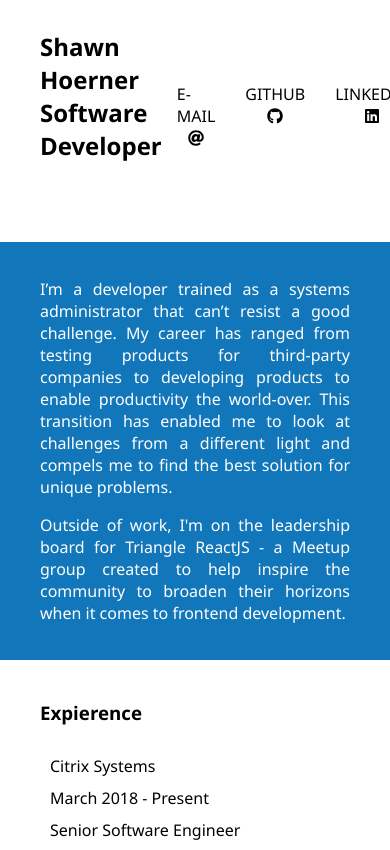
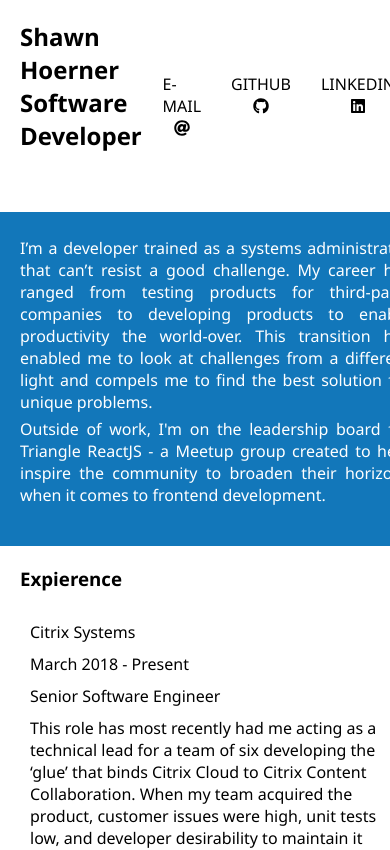
Before and after one commit to shoerner/my-resume, a React app: page / in a window 390 px wide. Shown: the top 850 px of the page. Built offline with nearby package versions, Linux system fonts and the light colour scheme; some icons are missing.

Commit message:
fix: adds BodyText component to help unify text appearance

```diff
--- a/public/index.html
+++ b/public/index.html
@@ -1,6 +1,11 @@
 <!DOCTYPE html>
 <html lang="en">
 	<head>
+		<script src="https://cdnjs.cloudflare.com/ajax/libs/es5-shim/4.5.7/es5-shim.min.js"></script>
+		<script src="https://cdnjs.cloudflare.com/ajax/libs/es5-shim/4.5.7/es5-sham.min.js"></script>
+		<script src="https://cdnjs.cloudflare.com/ajax/libs/json3/3.3.2/json3.min.js"></script>
+		<script src="https://cdnjs.cloudflare.com/ajax/libs/es6-shim/0.34.2/es6-shim.min.js"></script>
+		<script src="https://cdnjs.cloudflare.com/ajax/libs/es6-shim/0.34.2/es6-sham.min.js"></script>
 		<meta charset="utf-8" />
 		<meta
 			name="viewport"
@@ -18,7 +23,7 @@
 			a, abbr, acronym, address, big, cite, code,
 			del, dfn, em, img, ins, kbd, q, s, samp,
 			small, strike, strong, sub, sup, tt, var,
-			b, u, i, center,
+			b, u, i, center, p,
 			fieldset, form, label, legend,
 			table, caption, tbody, tfoot, thead, tr, th, td,
 			figure, figcaption, footer, header, hgroup,
--- /dev/null
+++ b/src/Components/BodyText/BodyText.tsx
@@ -0,0 +1,22 @@
+import React from "react";
+import { css, StyleSheet } from "aphrodite";
+
+const { pStyle, justify } = StyleSheet.create({
+	pStyle: {
+		marginBottom: "10px",
+		"@media (max-width: 700px)": {
+			margin: "5px 0",
+			textAlign: "justify",
+			":last-child": {
+				marginBottom: "20px",
+			}
+		},
+	},
+	justify: {
+		textAlign: "justify",
+	},
+});
+
+export const BodyText = ({ children, justifyText }: { children: React.ReactChild; justifyText?: boolean }) => {
+	return <p className={css(pStyle, justifyText && justify)}>{children}</p>;
+};
--- /dev/null
+++ b/src/Components/BodyText/index.ts
@@ -0,0 +1 @@
+export { BodyText } from "./BodyText";
--- a/src/Components/Section/Section.styles.ts
+++ b/src/Components/Section/Section.styles.ts
@@ -11,5 +11,12 @@ export const { defaultStyle } = StyleSheet.create({
 			backgroundColor: "transparent",
 			color: "black",
 		},
+		"@media (max-width: 700px)": {
+			width: "100%",
+			minWidth: "90%",
+			boxSizing: "content-box",
+			margin: 0,
+			padding: "20px",
+		}
 	},
 });
--- a/src/Jobs/Jobs.styles.ts
+++ b/src/Jobs/Jobs.styles.ts
@@ -8,11 +8,5 @@ export const styles = StyleSheet.create({
 	descriptionContainer: {
 		display: "flex",
 		flexDirection: "column",
-		":first-child": {
-			marginBlockStart: 0,
-		},
-		":last-child": {
-			marginBlockEnd: 0,
-		},
 	},
 });
--- a/src/Jumbotron/Jumbotron.tsx
+++ b/src/Jumbotron/Jumbotron.tsx
@@ -2,12 +2,13 @@ import React from "react";
 import { aboutMe } from "../resume";
 import { css } from "aphrodite";
 import { jumbotron } from "./Jumbotron.styles";
+import { BodyText } from "../Components/BodyText";
 
 export const Jumbotron = () => {
 	return (
 		<div className={css(jumbotron)}>
 			{(aboutMe.Bio || []).map((description, idx) => (
-				<p key={idx}>{description}</p>
+				<BodyText key={idx} justifyText>{description}</BodyText>
 			))}
 		</div>
 	);
```
